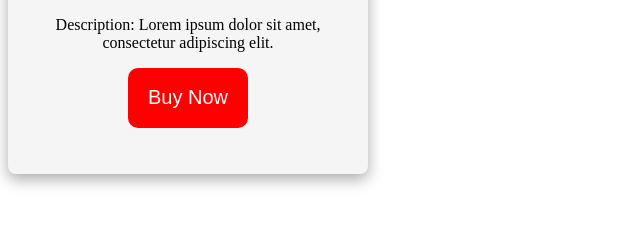
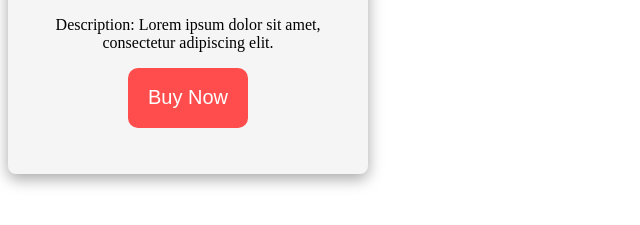
Before and after one commit to acciojob/pricing-card-Kuldeep83943, a website: page main.html in a window 1280 px wide. Shown: the part 347-572 px from the top of the page, without its empty margins (0-640 px from the left). Drawn offline with Linux system fonts and the light colour scheme.

Commit message:
created a submission

```diff
--- a/styles.css
+++ b/styles.css
@@ -20,7 +20,7 @@
 
 #button{
 	border:none;
-	background-color:red;
+	background-color:#ff4d4d;
 	color:white;
 	border-radius:10px;
 	width:120px;
```
